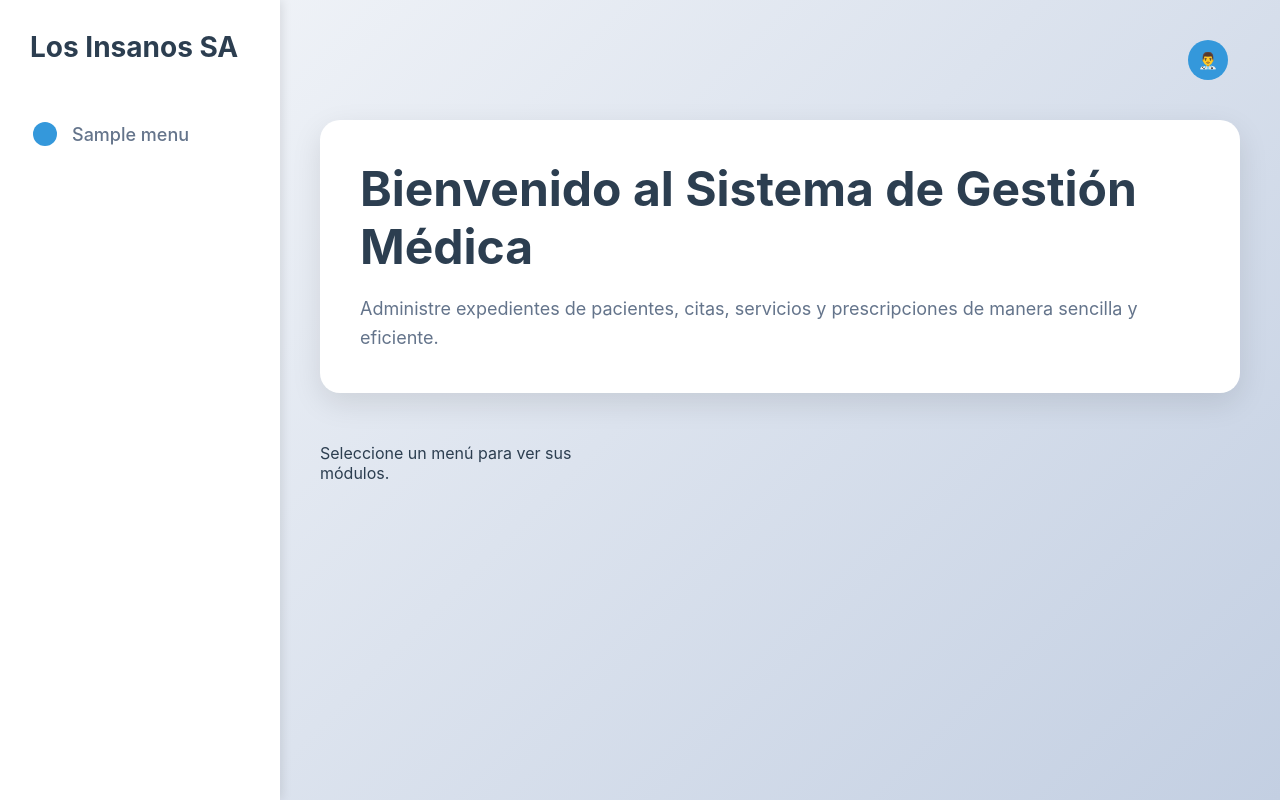
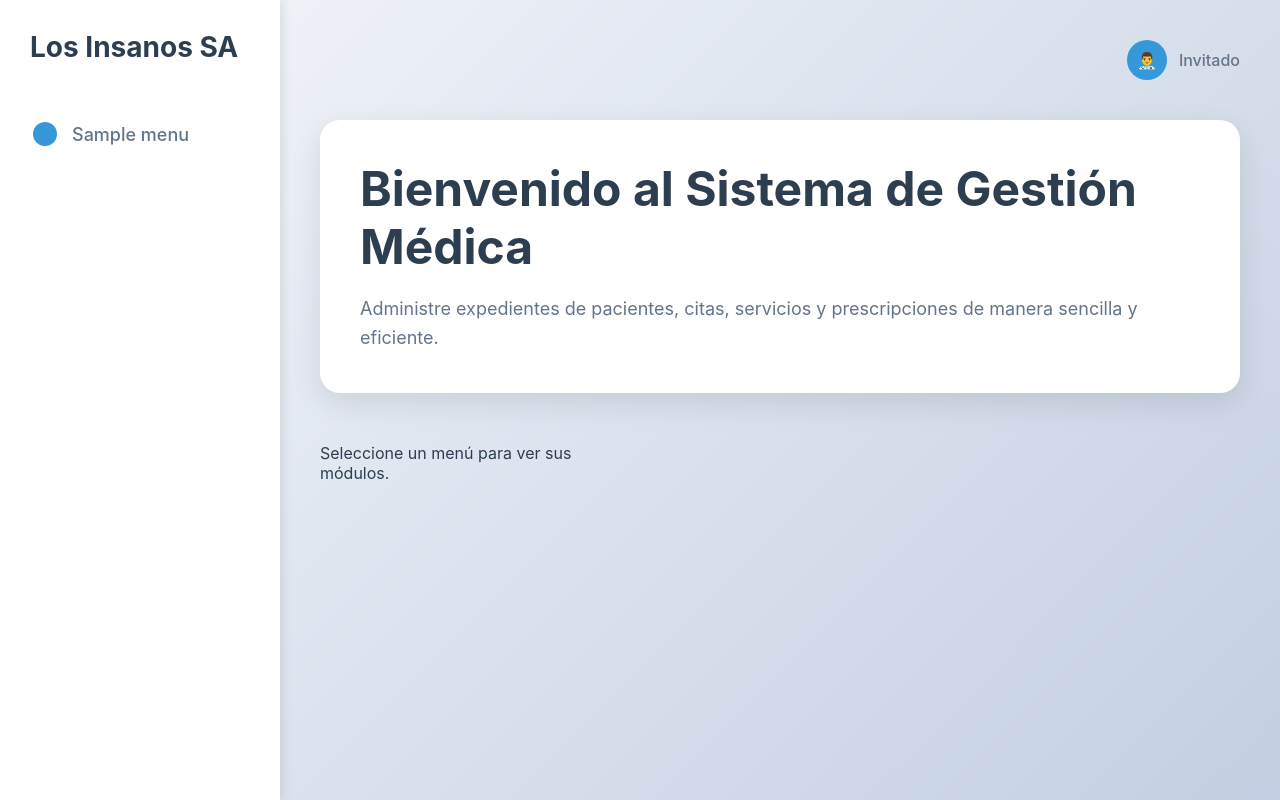
Before and after one commit to HectorRomero18/DJANGO_BD, a Django app: page / in a window 1280 px wide. Run offline with Django 5.2, Linux system fonts and the light colour scheme; tables that the repository leaves empty hold one stand-in row (values such as "Sample post").

Commit message:
Correccion de errores

```diff
--- a/templates/home/home.html
+++ b/templates/home/home.html
@@ -237,7 +237,11 @@
                 <div></div>
                 <div class="user-info">
                     <div class="user-avatar">👨‍⚕️</div>
-                    {{ request.user.username }}
+                    {% if request.user.is_authenticated %}
+                        {{ request.user.username }}
+                    {% else %}
+                        Invitado
+                    {% endif %}
                 </div>
             </div>
 
```
